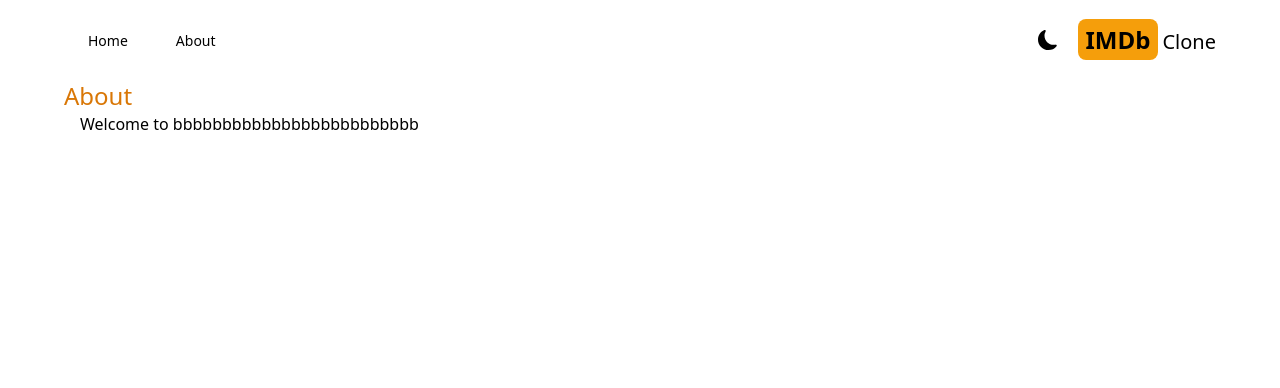
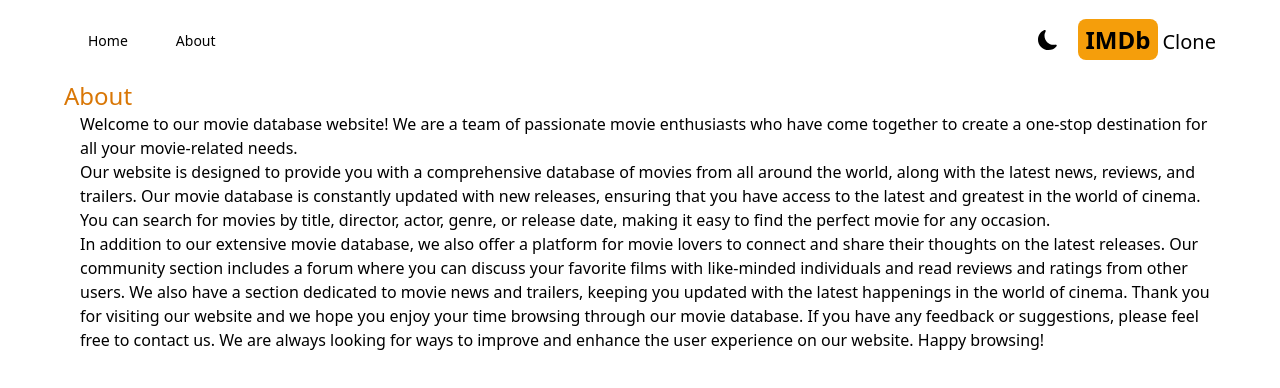
Before and after one commit to xout/imdb, a Next.js app: page /about in a window 1280 px wide. Shown: the top 388 px of the page. Built offline with nearby package versions, Linux system fonts and the light colour scheme.

Commit message:
about add

```diff
--- a/src/app/about/page.js
+++ b/src/app/about/page.js
@@ -3,7 +3,33 @@
         <div className="max-w-6xl mx-auto space-x-4">
             <h1 className="text-2xl font-medium text-amber-600">About</h1>
             <p>
-                Welcome to bbbbbbbbbbbbbbbbbbbbbbbbb
+                Welcome to our movie database website! We are a team of passionate movie
+                enthusiasts who have come together to create a one-stop destination for
+                all your movie-related needs.
+            </p>
+
+            <p>
+                Our website is designed to provide you with a comprehensive database of
+                movies from all around the world, along with the latest news, reviews,
+                and trailers. Our movie database is constantly updated with new
+                releases, ensuring that you have access to the latest and greatest in
+                the world of cinema. You can search for movies by title, director,
+                actor, genre, or release date, making it easy to find the perfect movie
+                for any occasion.
+            </p>
+
+            <p>
+                In addition to our extensive movie database, we also offer a platform
+                for movie lovers to connect and share their thoughts on the latest
+                releases. Our community section includes a forum where you can discuss
+                your favorite films with like-minded individuals and read reviews and
+                ratings from other users. We also have a section dedicated to movie news
+                and trailers, keeping you updated with the latest happenings in the
+                world of cinema. Thank you for visiting our website and we hope you
+                enjoy your time browsing through our movie database. If you have any
+                feedback or suggestions, please feel free to contact us. We are always
+                looking for ways to improve and enhance the user experience on our
+                website. Happy browsing!
             </p>
         </div>
 
```
